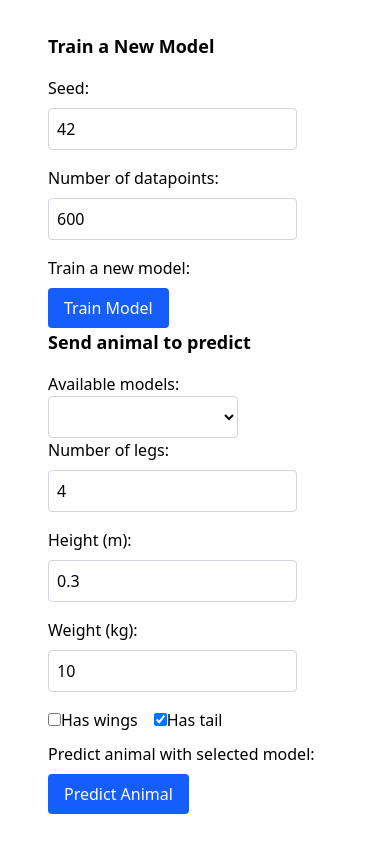
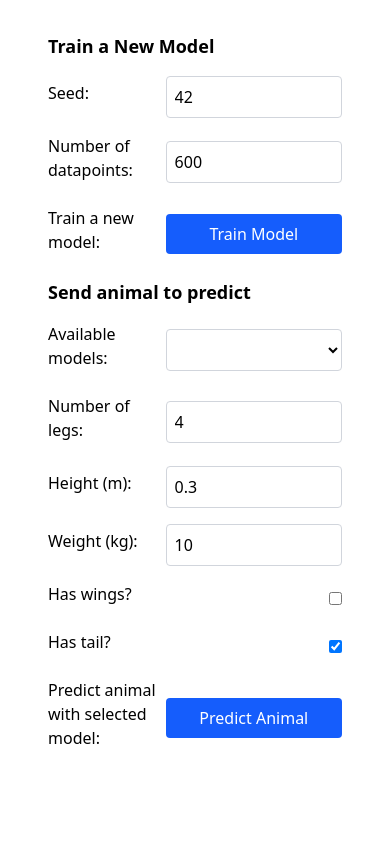
Before and after one commit to jfaldanam/py_challenge_solution, an Angular app in the folder frontend_angular/: page / in a window 390 px wide. Shown: the top 852 px of the page. Built offline with nearby package versions, Linux system fonts and the light colour scheme; no server answers.

Commit message:
Improve design of page, make web responsive in smaller screens and refactor common utils

```diff
--- a/frontend_angular/src/app/app.ts
+++ b/frontend_angular/src/app/app.ts
@@ -13,10 +13,16 @@ import { NotificationToast } from './components/notification-toast/notification-
   imports: [RouterOutlet, TrainForm, PredictForm, AnimalPredictDisplay, NotificationToast],
   template: `
   <main class="text-black-600 space-y-6 p-8">
-    <div class="flex flex-col md:flex-row">
+    <div class="flex w-full flex-col md:flex-row">
+      <div class="w-full md:w-1/3">
       <app-train-form (availableModels)="updateAvailableModels($event)" (showToast)="updateToast($event)" />
+      </div>
+      <div class="w-full md:w-1/3">
       <app-predict-form [availableModels]="availableModels" (predictedAnimal)="handlePrediction($event)" (showToast)="updateToast($event)" />
+      </div>
+      <div class="w-full md:w-1/3">
       <app-animal-predict-display [predictedAnimal]="predictedAnimal" />
+      </div>
     </div>
     <app-notification-toast
       [state]="toastState"
--- a/frontend_angular/src/app/components/animal-predict-display/animal-predict-display.html
+++ b/frontend_angular/src/app/components/animal-predict-display/animal-predict-display.html
@@ -1,21 +1,26 @@
 @if (predictedAnimal(); as animal) {
     <div>
-        <h1>Predict species: {{ animal.species }}</h1>
-        <table>
+        <h1 class="text-lg font-semibold mb-4">Predict species: {{ addEmojiToAnimal(animal.species) }}</h1>
+        <div class="flex justify-center">
+            <table class="w-3/4 table-auto border border-gray-400">
+                <caption class="caption-bottom text-sm text-gray-600">
+                    Probabilities of data to be part of each supported species.
+                </caption>
                 <thead>
-                <tr>
+                    <tr class="border border-gray-300">
                         <th>Species</th>
                         <th>Probability</th>
                     </tr>
                 </thead>
                 <tbody>
                     @for (item of (animal.probabilities | keyvalue); track item.key) {
-                    <tr>
-                        <td>{{ item.key }}</td>
-                        <td>{{ item.value }}</td>
+                        <tr class="border border-gray-300">
+                            <td class="text-center">{{ addEmojiToAnimal(item.key) }}</td>
+                            <td class="text-center">{{ item.value | percent }}</td>
                         </tr>
                     }
                 </tbody>
             </table>
         </div>
+    </div>
 }
--- a/frontend_angular/src/app/components/animal-predict-display/animal-predict-display.ts
+++ b/frontend_angular/src/app/components/animal-predict-display/animal-predict-display.ts
@@ -1,6 +1,7 @@
 import { Component, input } from '@angular/core';
 import { CommonModule } from '@angular/common';
 import { PredictAnimalResponse } from '../../shared/interfaces/predict-animal-response.model';
+import { emojifyAnimal } from '../../shared/utils/emoji';
 
 @Component({
   selector: 'app-animal-predict-display',
@@ -10,4 +11,6 @@ import { PredictAnimalResponse } from '../../shared/interfaces/predict-animal-re
 export class AnimalPredictDisplay {
   predictedAnimal = input<PredictAnimalResponse>();
 
+  addEmojiToAnimal = emojifyAnimal
+
 }
--- a/frontend_angular/src/app/components/notification-toast/notification-toast.html
+++ b/frontend_angular/src/app/components/notification-toast/notification-toast.html
@@ -1,11 +1,11 @@
 @if (state().visible) {
-    <div class="fixed left-0 bottom-[1em] mx-[10%] bg-gray-300 w-4/5 h-[3em] flex justify-center items-center rounded-lg">
-        {{ state().message }}
-        <button type="button" (click)="sendClearEvent()">
-            <svg class="shrink-0 size-4" xmlns="http://www.w3.org/2000/svg" width="24" height="24" viewBox="0 0 24 24" fill="none" stroke="currentColor" stroke-width="2" stroke-linecap="round" stroke-linejoin="round">
-                <path d="M18 6 6 18"></path>
-                <path d="m6 6 12 12"></path>
-            </svg>
-        </button>
+    <div class="fixed left-0 bottom-[1em] mx-[10%] bg-gray-300 w-4/5 h-[3em] flex items-center justify-between rounded-lg">
+            <span class="flex-1 text-center w-full">{{ state().message }}</span>
+            <button type="button" (click)="sendClearEvent()" class="w-[2em]">
+                <svg class="shrink-0 size-4" xmlns="http://www.w3.org/2000/svg" width="24" height="24" viewBox="0 0 24 24" fill="none" stroke="currentColor" stroke-width="2" stroke-linecap="round" stroke-linejoin="round">
+                    <path d="M18 6 6 18"></path>
+                    <path d="m6 6 12 12"></path>
+                </svg>
+            </button>
     </div>
 }
--- a/frontend_angular/src/app/components/predict-form/predict-form.html
+++ b/frontend_angular/src/app/components/predict-form/predict-form.html
@@ -1,25 +1,41 @@
 <div class="center px-4">
     <form (submit)="triggerPredictAnimal(selectedModelInput.value, { walks_on_n_legs: Number(animalLegs.value), height: Number(animalHeight.value), weight: Number(animalWeight.value), has_wings: animalWings.checked, has_tail: animalTail.checked }); $event.preventDefault();">
         <h2 class="text-lg font-semibold mb-4">Send animal to predict</h2>
-        <label for="models">Available models:</label><br>
-        <select #selectedModelInput class="border border-gray-300 rounded p-2 " name="models" id="models">
+        <div class="flex items-center mb-4">
+            <label for="models" class="block mb-2 font-medium w-2/5">Available models:</label>
+            <select #selectedModelInput class="border border-gray-300 rounded p-2 w-3/5 ml-auto" name="models" id="models">
             @for(model of availableModels(); track model) {
                 <option [value]="model">{{model}}</option>
             }@empty {
                 <option disabled>No models available</option>
             }
-        </select><br>
-        <label for="animalLegs" class="block mb-2 font-medium">Number of legs:</label>
-        <input #animalLegs type="number" id="animalLegs" name="animalLegs" value="4" class="border border-gray-300 rounded p-2 mb-4" /><br>
-        <label for="animalHeight" class="block mb-2 font-medium">Height (m):</label>
-        <input #animalHeight type="number" id="animalHeight" name="animalHeight" value="0.3" class="border border-gray-300 rounded p-2 mb-4" /><br>
-        <label for="animalWeight" class="block mb-2 font-medium">Weight (kg):</label>
-        <input #animalWeight type="number" id="animalWeight" name="animalWeight" value="10" class="border border-gray-300 rounded p-2 mb-4" /><br>
-        <input #animalWings type="checkbox" id="animalWings" name="animalWings" class="mb-4 px-2" /> <label for="animalWings" class="mr-4">Has wings</label>
-        <input #animalTail type="checkbox" id="animalTail" name="animalTail" checked class="mb-4 px-2" /> <label for="animalTail">Has tail</label>
-        <label for="predictAnimal" class="block mb-2 font-medium">Predict animal with selected model:</label>
-        <button type="submit" class="bg-blue-600 text-white px-4 py-2 rounded hover:bg-blue-700">
+            </select>
+        </div>
+        <div class="flex items-center mb-4">
+            <label for="animalLegs" class="block mb-2 font-medium w-2/5">Number of legs:</label>
+            <input #animalLegs type="number" id="animalLegs" name="animalLegs" value="4" class="border border-gray-300 rounded p-2 w-3/5 ml-auto" /><br>
+        </div>
+        <div class="flex items-center mb-4">
+            <label for="animalHeight" class="block mb-2 font-medium w-2/5">Height (m):</label>
+            <input #animalHeight type="number" id="animalHeight" name="animalHeight" value="0.3" class="border border-gray-300 rounded p-2 w-3/5 ml-auto" /><br>
+        </div>
+        <div class="flex items-center mb-4">
+            <label for="animalWeight" class="block mb-2 font-medium w-2/5">Weight (kg):</label>
+            <input #animalWeight type="number" id="animalWeight" name="animalWeight" value="10" class="border border-gray-300 rounded p-2 w-3/5 ml-auto" /><br>
+        </div>
+        <div class="flex items-center mb-4">
+            <label for="animalWings" class="block mb-2 font-medium w-2/5">Has wings?</label>
+            <input #animalWings type="checkbox" id="animalWings" name="animalWings" class="px-2 ml-auto" />
+        </div>
+        <div class="flex items-center mb-4">
+            <label for="animalTail" class="block mb-2 font-medium w-2/5">Has tail?</label>
+            <input #animalTail type="checkbox" id="animalTail" name="animalTail" checked class="px-2 ml-auto" />
+        </div>
+        <div class="flex items-center mb-4">
+            <label for="predictAnimal" class="block mb-2 font-medium w-2/5">Predict animal with selected model:</label>
+            <button type="submit" class="bg-blue-600 text-white px-4 py-2 rounded hover:bg-blue-700 w-3/5 ml-auto">
             Predict Animal
             </button>
+        </div>
     </form>
 </div>
--- a/frontend_angular/src/app/components/predict-form/predict-form.ts
+++ b/frontend_angular/src/app/components/predict-form/predict-form.ts
@@ -3,6 +3,7 @@ import { ChallengeDBService } from '../../services/challenge-db.service';
 import { AnimalDescription } from '../../shared/interfaces/predict-animal-request.model';
 import { PredictAnimalResponse } from '../../shared/interfaces/predict-animal-response.model';
 import { ToastState } from '../../shared/interfaces/notification-toast-state.model';
+import { emojifyAnimal } from '../../shared/utils/emoji';
 
 @Component({
   selector: 'app-predict-form',
@@ -23,7 +24,7 @@ export class PredictForm {
         this.predictedAnimal.emit(predictedResponse);
         let toastSpeciesStr = predictedResponse.species;
         try {
-          toastSpeciesStr = this.emojifyAnimal(predictedResponse.species);
+          toastSpeciesStr = emojifyAnimal(predictedResponse.species);
         } catch {
           // Keep str only value
         }
@@ -31,24 +32,6 @@ export class PredictForm {
     });
   }
 
-  emojifyAnimal(species: string) {
-    console.log(species)
-    switch (species) {
-      case "dog":
-        return "🐶 dog";
-      case "chicken":
-        return "🐔 chicken";
-      case "kangaroo":
-        return "🦘kangaroo";
-      case "elephant":
-        return "🐘 elephant";
-      case "unknown":
-        return "❓ unknown";
-      default:
-        throw Error("Uknown animal species");
-    }
-  }
-
   // Allow template to access global Number function
   get Number() {  return Number; }
 }
--- a/frontend_angular/src/app/components/train-form/train-form.html
+++ b/frontend_angular/src/app/components/train-form/train-form.html
@@ -1,13 +1,19 @@
 <div class="center px-4">
-<form (submit)="triggerTrainModel(seedInput.value, datapointsInput.value); $event.preventDefault();">
-    <h2 class="text-lg font-semibold mb-4">Train a New Model</h2>
-    <label for="seed" class="block mb-2 font-medium">Seed:</label>
-    <input #seedInput type="number" id="seed" name="seed" value="42" class="border border-gray-300 rounded p-2 mb-4" />
-    <label for="datapoints" class="block mb-2 font-medium">Number of datapoints:</label>
-    <input #datapointsInput type="number" id="datapoints" name="datapoints" value="600" class="border border-gray-300 rounded p-2 mb-4" />
-    <label for="trainModel" class="block mb-2 font-medium">Train a new model:</label>
-    <button type="submit" class="bg-blue-600 text-white px-4 py-2 rounded hover:bg-blue-700">
-    Train Model
-    </button>
-</form>
+    <form (submit)="triggerTrainModel(seedInput.value, datapointsInput.value); $event.preventDefault();">
+        <h2 class="text-lg font-semibold mb-4">Train a New Model</h2>
+        <div class="flex items-center mb-4">
+            <label for="seed" class="block mb-2 font-medium w-2/5">Seed:</label>
+            <input #seedInput type="number" id="seed" name="seed" value="42" class="border border-gray-300 rounded p-2 w-3/5 ml-auto" />
+        </div>
+        <div class="flex items-center mb-4">
+            <label for="datapoints" class="block mb-2 font-medium w-2/5">Number of datapoints:</label>
+            <input #datapointsInput type="number" id="datapoints" name="datapoints" value="600" class="border border-gray-300 rounded p-2 w-3/5 ml-auto" />
+        </div>
+        <div class="flex items-center mb-4">
+            <label for="trainModel" class="block mb-2 font-medium w-2/5">Train a new model:</label>
+            <button type="submit" class="bg-blue-600 text-white px-4 py-2 rounded hover:bg-blue-700 w-3/5 ml-auto">
+                Train Model
+            </button>
+        </div>
+    </form>
 </div>
--- /dev/null
+++ b/frontend_angular/src/app/shared/interfaces/animals.enum.ts
@@ -0,0 +1,10 @@
+enum SupportedAnimals {
+  Dog = "DOG",
+  Elephant = "ELEPHANT",
+  Chicken = "CHICKEN",
+  Kangaroo = "KANGAROO",
+  Unknown = "UNKNOWN"
+}
+
+
+export { SupportedAnimals }
--- /dev/null
+++ b/frontend_angular/src/app/shared/utils/emoji.ts
@@ -0,0 +1,23 @@
+import { SupportedAnimals } from "../interfaces/animals.enum";
+
+function emojifyAnimal(species: SupportedAnimals | string) {
+  if (typeof species === "string")
+    species = species.toUpperCase() as SupportedAnimals;
+
+  switch (species) {
+    case SupportedAnimals.Dog:
+        return "🐶 dog";
+    case SupportedAnimals.Chicken:
+        return "🐔 chicken";
+    case SupportedAnimals.Kangaroo:
+      return "🦘kangaroo";
+    case SupportedAnimals.Elephant:
+        return "🐘 elephant";
+    case SupportedAnimals.Unknown:
+      return "❓ unknown";
+    default:
+      throw Error("Uknown animal species");
+  }
+}
+
+export { emojifyAnimal }
```
Lines whose indentation alone changed are shown as unchanged.
